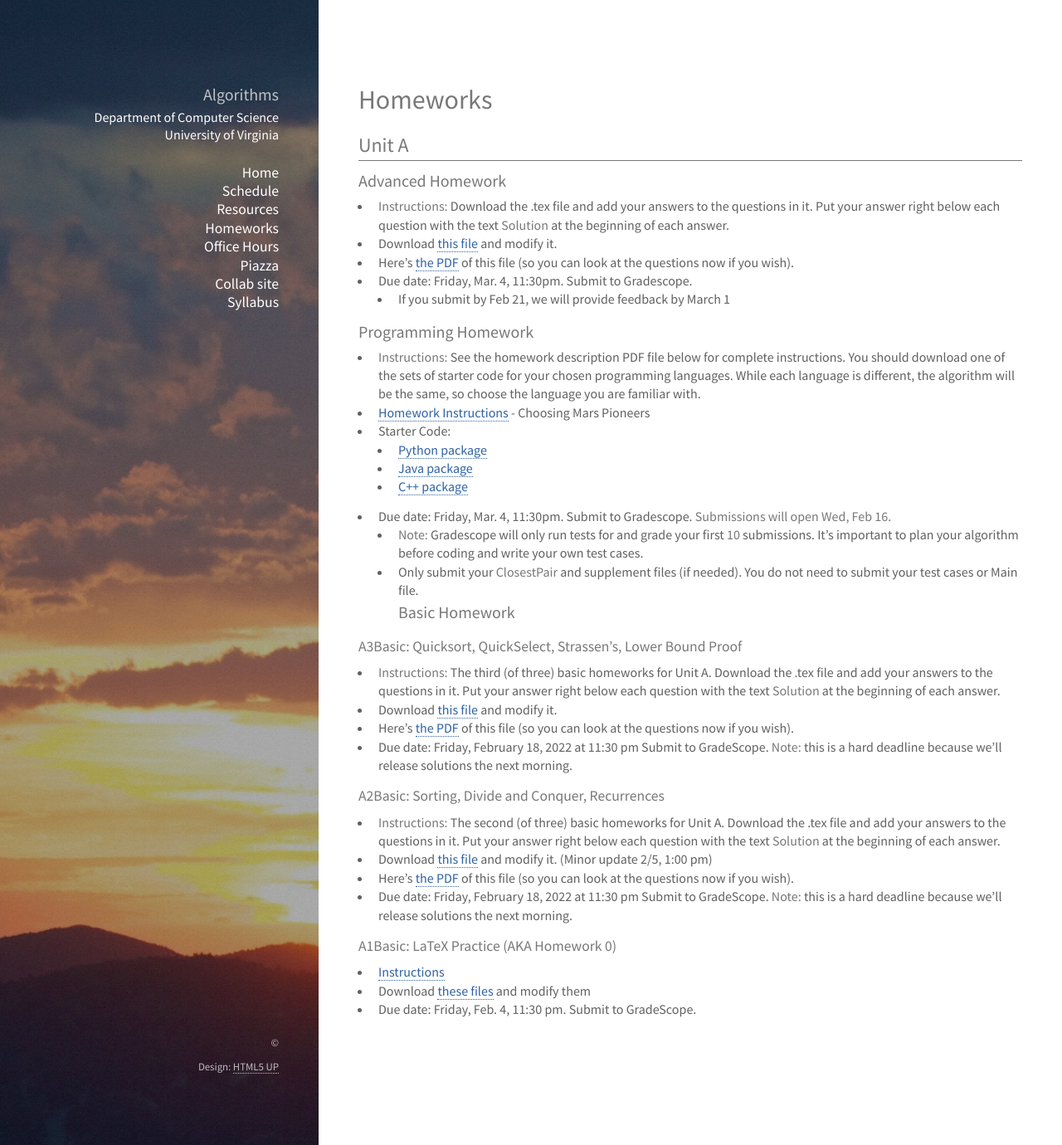
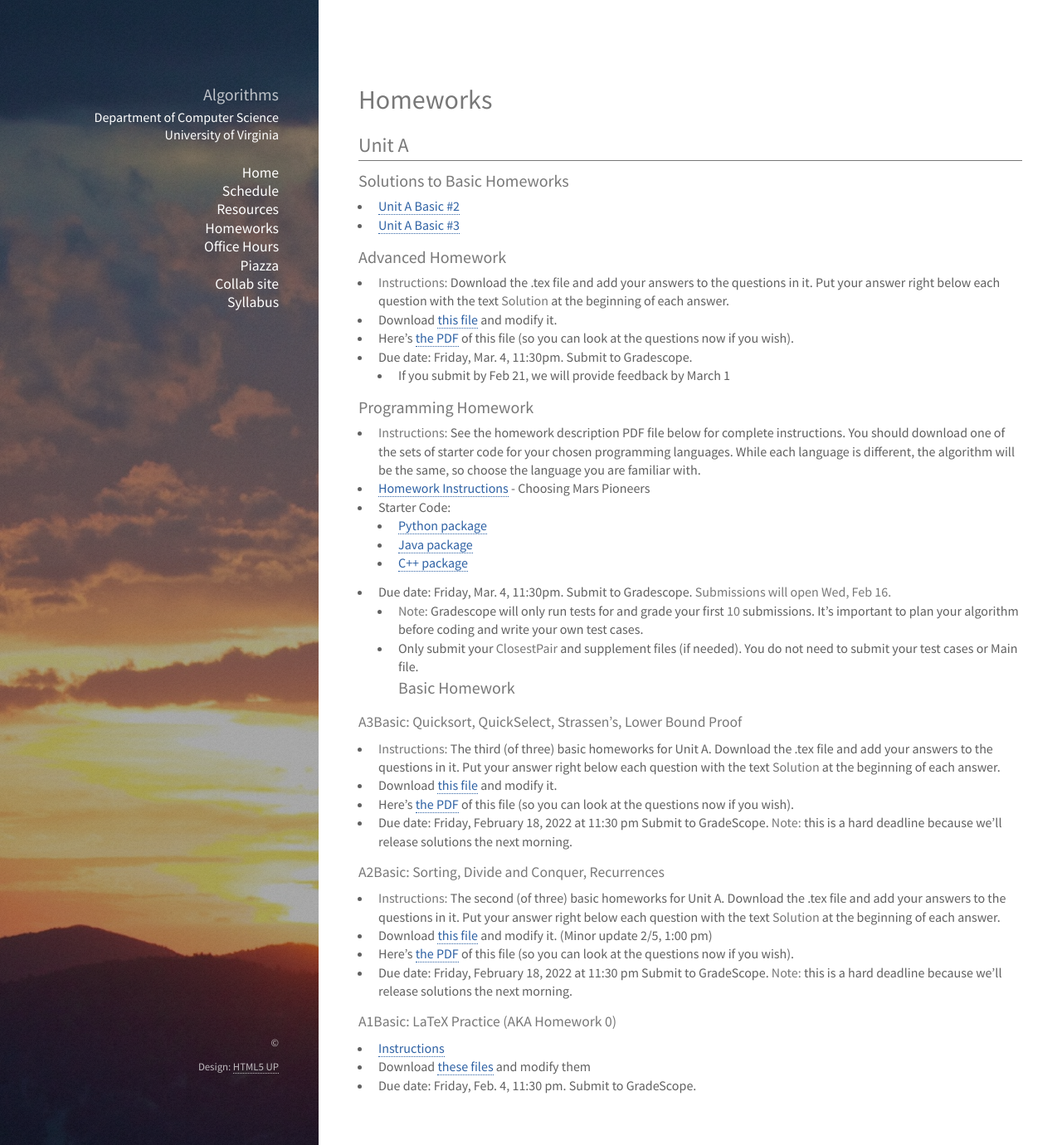
Before and after one commit to uva-cs/cs4102-s22, a Jekyll site: the page built from homework/index.md, in a window 1280 px wide and 1380 px high. Shown: the whole window at 83% size. Built offline with Jekyll 4.4.1, drawn with Linux system fonts in a browser that asks for light colours; nearby versions of some CDN libraries; library files that are not in the unit come from our copies.

Commit message:
solutions for Unit A basics HWs

```diff
--- a/homework/index.md
+++ b/homework/index.md
@@ -6,6 +6,11 @@ title: Schedule - CS4102 Algorithms - Spring 2022
 # Homeworks
 
 ## Unit A
+
+### Solutions to Basic Homeworks
+
+* [Unit A Basic #2](../unita/basic/cs4102_a-basic2_solutions.pdf)
+* [Unit A Basic #3](../unita/basic/cs4102_a-basic3-solutions.pdf)
 
 ### Advanced Homework
 
```
Also changed, not shown: 2 other files.
